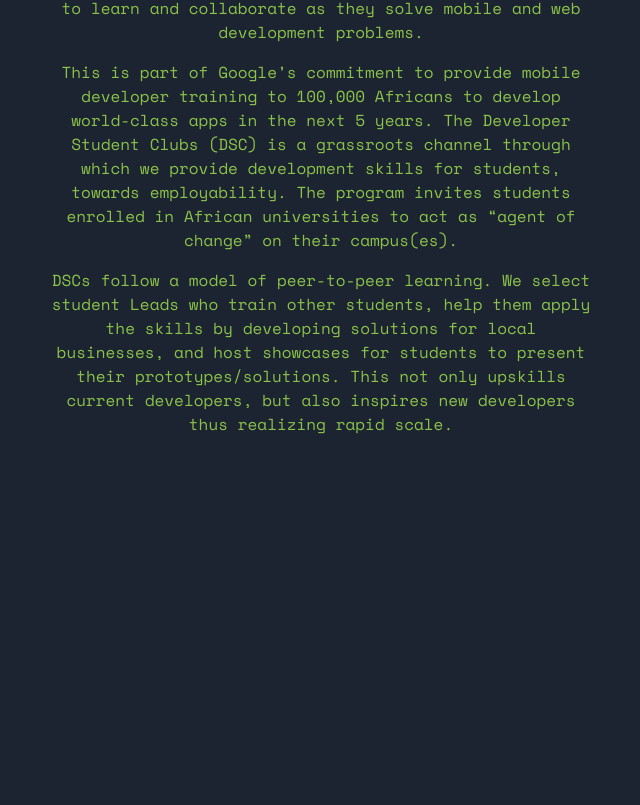
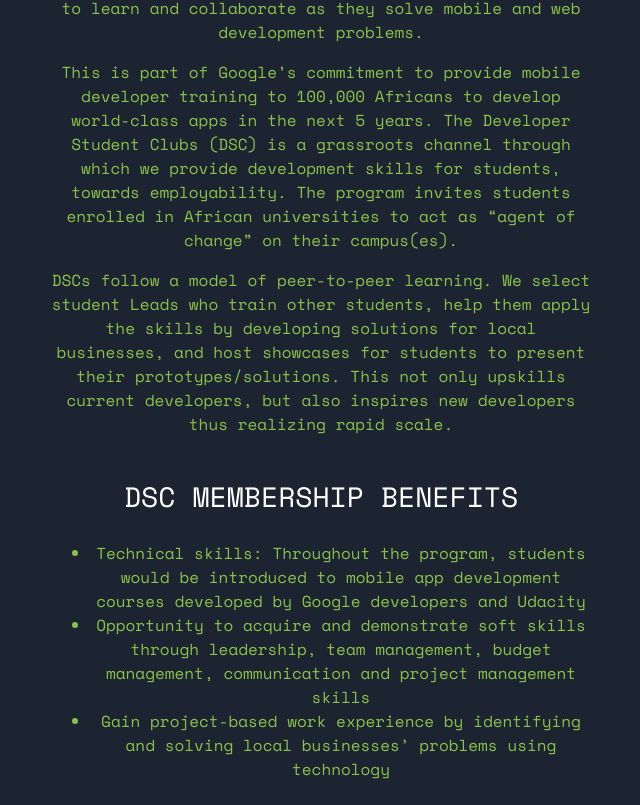
Before and after one commit to dscleadcity/developer-student-club-webapp, a React (Create React App) app: page / in a window 1280 px wide. Shown: the part 614-1419 px from the top of the page, without its empty margins (319-959 px from the left). Before the commit the page ends 1074 px from the top, so only its background shows below. Built offline with nearby package versions, Linux system fonts and the light colour scheme.

Commit message:
edited Home

```diff
--- a/src/components/views/home.js
+++ b/src/components/views/home.js
@@ -11,7 +11,9 @@
   render() {
     return(
       <div>
+
         <img style={roundImg} src="https://res.cloudinary.com/poetrique/image/upload/v1538920604/developer-student-club/dsc.png" alt="Developer Student Club" title="Developer Student Club" />
+
         <h3 class="white-text content">WHAT ARE DEVELOPER STUDENT CLUBS?</h3>
         <div id="content" class="container">
           <div class="row">
@@ -24,6 +26,22 @@
             <div class="col"></div>
           </div>
         </div>
+
+        <h3 class="white-text content">DSC MEMBERSHIP BENEFITS</h3>
+        <div id="content" class="container">
+          <div class="row">
+            <div class="col"></div>
+            <div class="col-10 col-sm-6">
+              <ul>
+                <li className="light-green-text">Technical skills: Throughout the program, students would be introduced to mobile app development courses developed by Google developers and Udacity</li>
+                <li className="light-green-text">Opportunity to acquire and demonstrate soft skills through leadership, team management, budget management, communication and project management skills</li>
+                <li className="light-green-text">Gain project-based work experience by identifying and solving local businesses’ problems using technology</li>
+              </ul>
+            </div>
+            <div class="col"></div>
+          </div>
+        </div>
+
       </div>
     );
   }
```
Also changed, not shown: src/components/views/workshops.js (line endings or trailing spaces).
